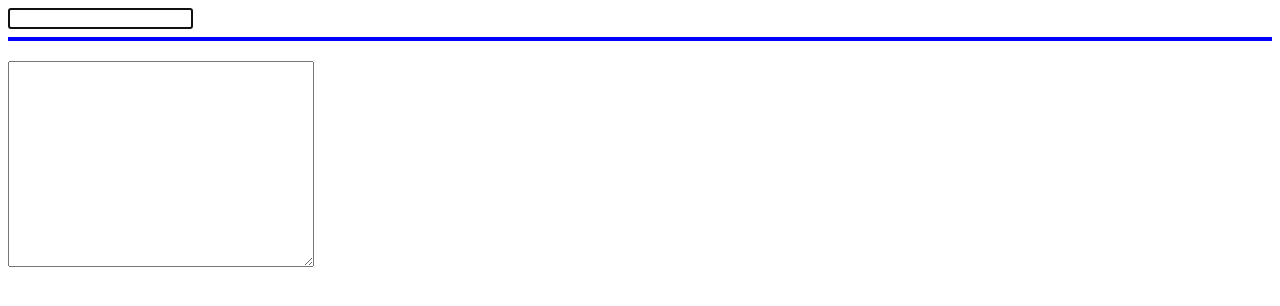
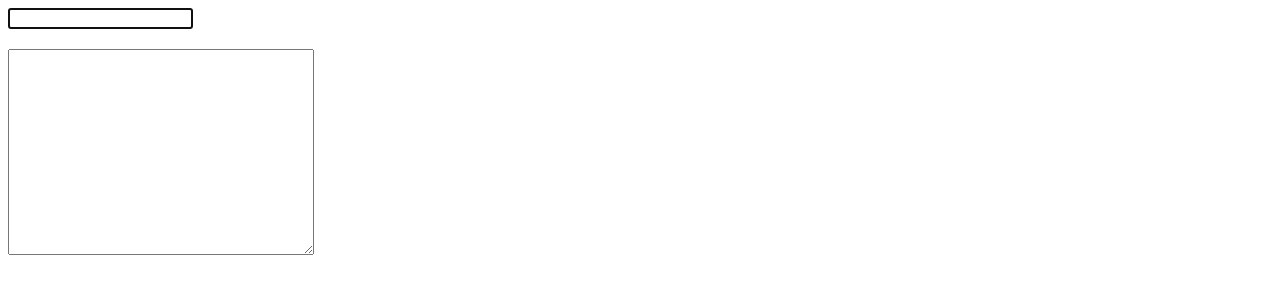
Before and after one commit to eternal-lee/MD5, a plain HTML site: page index.html in a window 1280 px wide. Drawn offline with Linux system fonts and the light colour scheme.

Commit message:
Update index.html

```diff
--- a/index.html
+++ b/index.html
@@ -8,7 +8,6 @@
 </head>
 <body>
 	<input type="text" id="txt" value=""/>
-	<hr style="border:2px solid blue;">
 	<textarea id="show" style="width:300px;height:200px;margin-top:20px;display:block;"></textarea>
 	<script type="text/javascript">
 	$("#txt").focus();
```
